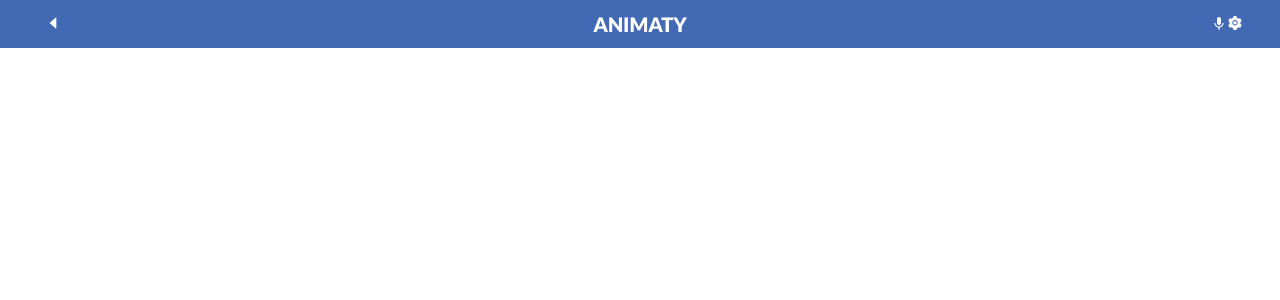
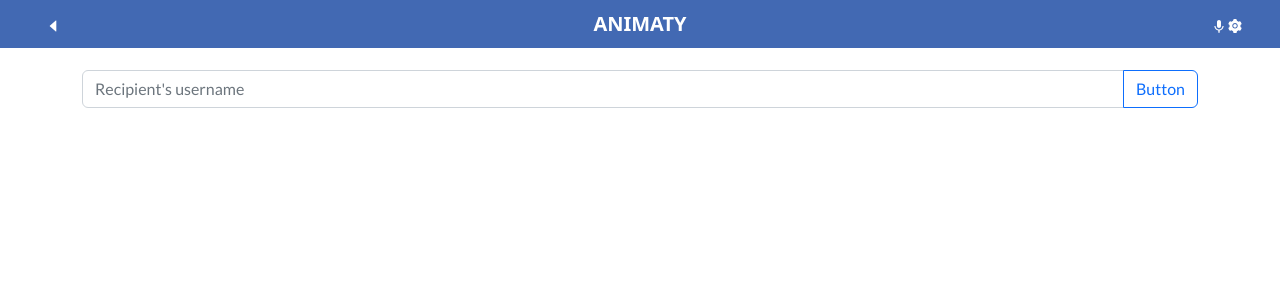
Before and after one commit to mr-abdellah/animaty, a React (Create React App) app: page / in a window 1280 px wide. Before the commit this address had no page. Shown: the top 300 px of the page. Built offline with nearby package versions, Linux system fonts and the light colour scheme.

Commit message:
Add search bar

```diff
--- a/package.json
+++ b/package.json
@@ -11,7 +11,9 @@
     "@testing-library/jest-dom": "^5.16.5",
     "@testing-library/react": "^13.3.0",
     "@testing-library/user-event": "^13.5.0",
+    "bootstrap": "^5.2.0",
     "react": "^18.2.0",
+    "react-bootstrap": "^2.5.0",
     "react-dom": "^18.2.0",
     "react-icons": "^4.4.0",
     "react-redux": "^8.0.2",
--- a/src/App.js
+++ b/src/App.js
@@ -1,13 +1,14 @@
 import { BrowserRouter as Router, Route, Routes } from 'react-router-dom';
 import './App.css';
 import Navbar from './components/Navbar';
+import Container from './components/Container';
 
 function App() {
   return (
     <Router>
       <Navbar />
       <Routes>
-        <Route exact path="/home" />
+        <Route exact path="/" element={<Container />} />
       </Routes>
     </Router>
   );
--- /dev/null
+++ b/src/components/Container.js
@@ -0,0 +1,23 @@
+import Button from 'react-bootstrap/Button';
+import Form from 'react-bootstrap/Form';
+import InputGroup from 'react-bootstrap/InputGroup';
+import '../styles/container.css';
+
+const Container = () => (
+  <div className="container">
+    <form action="" id="search-bar">
+      <InputGroup className="mb-3">
+        <Form.Control
+          placeholder="Recipient's username"
+          aria-label="Recipient's username"
+          aria-describedby="basic-addon2"
+        />
+        <Button variant="outline-primary" id="button-addon2">
+          Button
+        </Button>
+      </InputGroup>
+    </form>
+  </div>
+);
+
+export default Container;
--- a/src/components/Navbar.js
+++ b/src/components/Navbar.js
@@ -6,13 +6,12 @@ import '../styles/navbar.css';
 const Navbar = () => (
   <nav className="navbar">
     <ul>
-      <NavLink to="/home"><AiFillCaretLeft /></NavLink>
+      <NavLink to="/"><AiFillCaretLeft /></NavLink>
       <li>ANIMATY</li>
       <li>
         <MdKeyboardVoice />
         <AiFillSetting />
       </li>
-      {/* <li><AiFillSetting /></li> */}
     </ul>
   </nav>
 );
--- a/src/index.js
+++ b/src/index.js
@@ -1,6 +1,7 @@
 import React from 'react';
 import ReactDOM from 'react-dom/client';
 import App from './App';
+import 'bootstrap/dist/css/bootstrap.min.css';
 
 const root = ReactDOM.createRoot(document.getElementById('root'));
 root.render(
--- /dev/null
+++ b/src/styles/container.css
@@ -0,0 +1,4 @@
+#search-bar {
+    margin-top: 2%;
+    font-family: 'Lato', sans-serif !important;
+}
```
Also changed, not shown: src/components/Card.js (deleted), src/components/CardList.js (deleted), src/components/Search.js (deleted), 1 other file (tests, documents, lock files or other folders).
